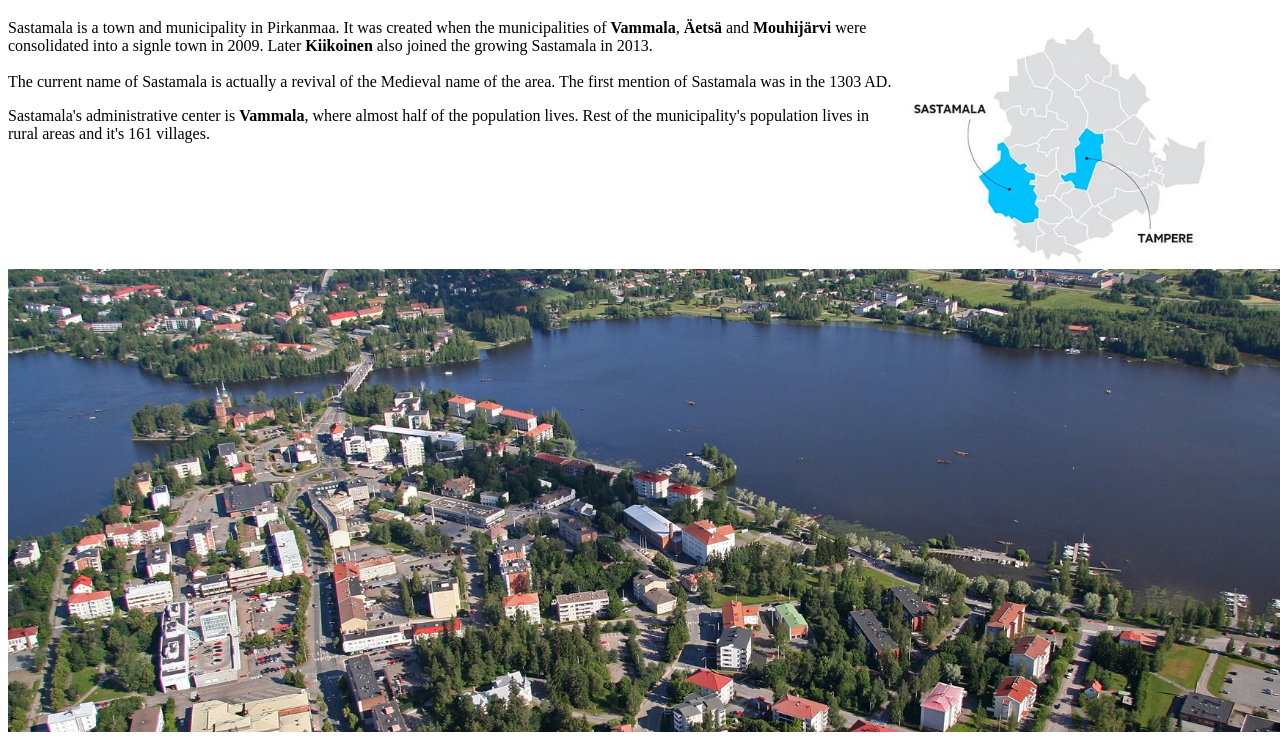
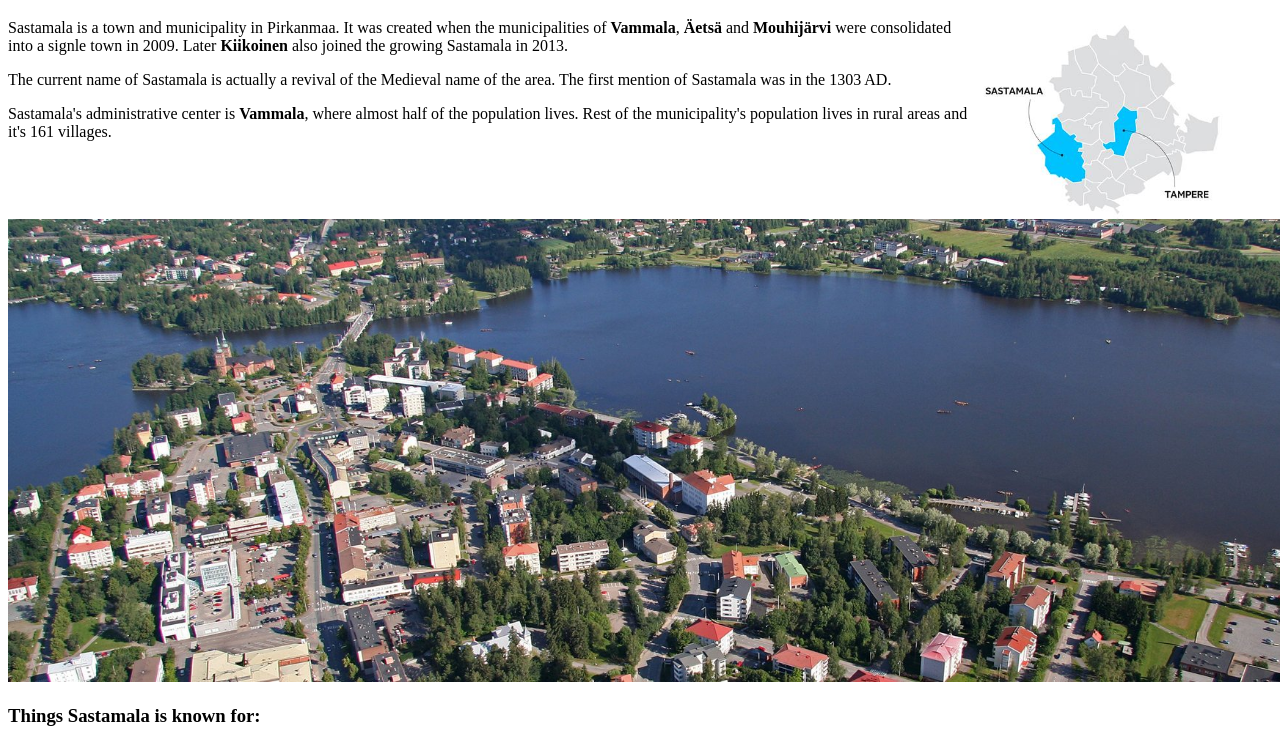
Before and after one commit to susulone/sastamala, a plain HTML site: page index.html in a window 1280 px wide. Shown: the part 61-800 px from the top of the page. Drawn offline with Linux system fonts and the light colour scheme.

Commit message:
Update index.html

```diff
--- a/index.html
+++ b/index.html
@@ -16,14 +16,14 @@
       <p>
         <img
         src="img/sastamala.jpg"
-        alt="Sastamala's location in relation to Tampere" style="float:right;" height="250" />
+        alt="Sastamala's location in relation to Tampere" style="float:right;" height="200" />
         Sastamala is a town and municipality in Pirkanmaa. It was created when the
         municipalities of <strong>Vammala</strong>, <strong>Äetsä</strong> and
         <strong>Mouhijärvi</strong> were consolidated into a signle town in 2009.
         Later <strong>Kiikoinen</strong> also joined the growing Sastamala in
         2013.
-        <br />
-        <br />
+      </p>
+      <p>
         The current name of Sastamala is actually a revival of the Medieval name
         of the area. The first mention of Sastamala was in the 1303 AD.
       </p>
```
